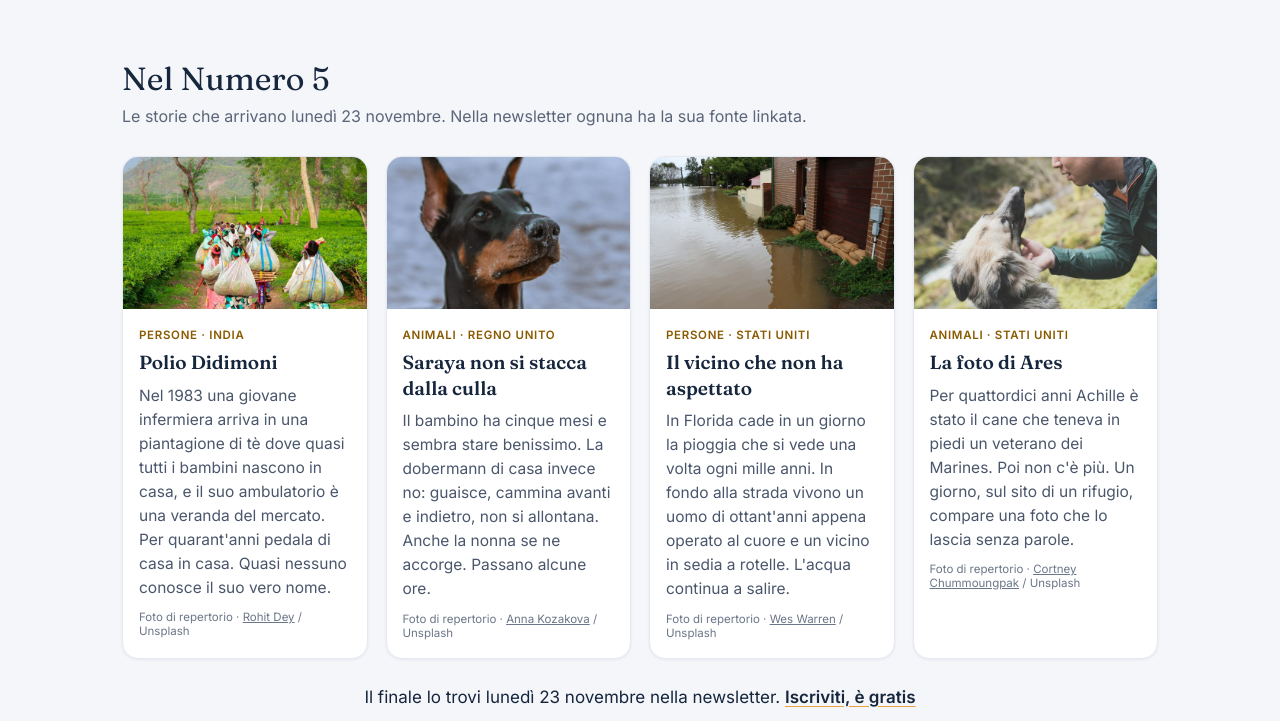
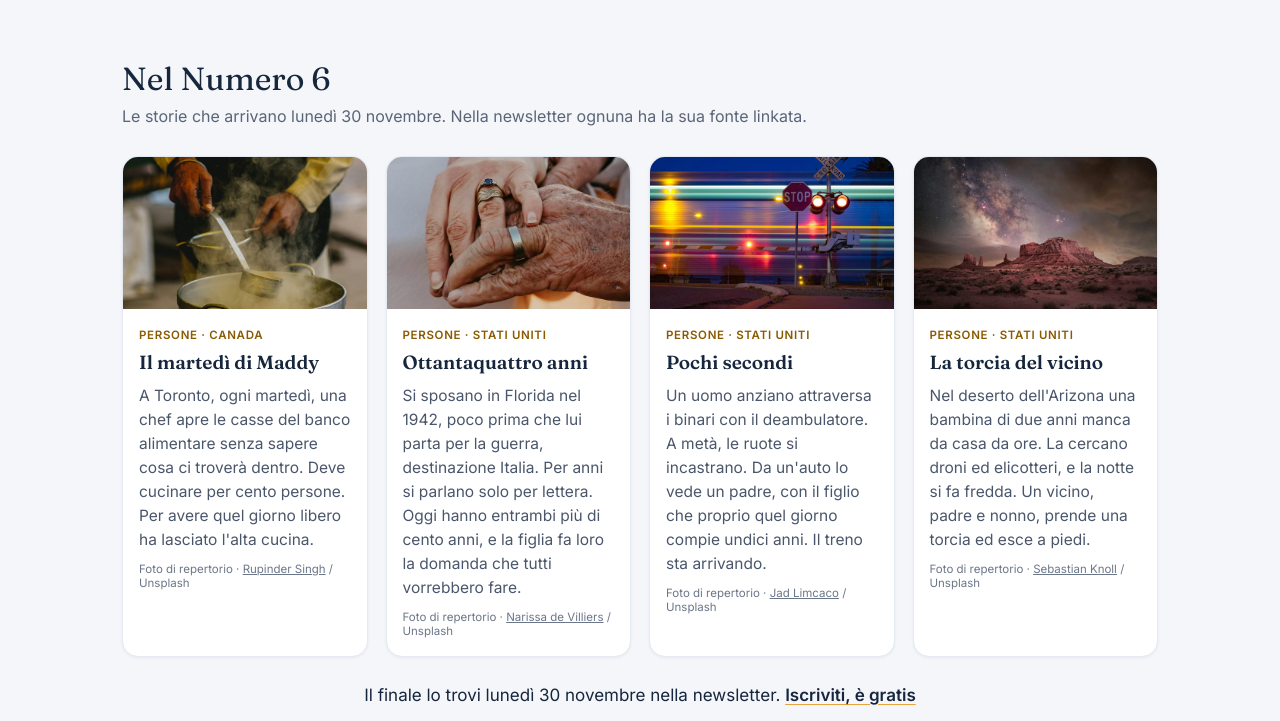
Before and after one commit to alvincatanese/buonaluce-web, a plain HTML site: page index.html in a window 1280 px wide. Shown: the part 719-1440 px from the top of the page. Drawn offline with Linux system fonts and the light colour scheme.

Commit message:
Home: Nel Numero 6 (Maddy, Ottantaquattro anni, Pochi secondi, La torcia del vicino)
Co-Authored-By: Claude Opus 5.5 <noreply@anthropic.com>

```diff
--- a/index.html
+++ b/index.html
@@ -169,7 +169,7 @@ footer small{color:var(--muted);font-size:12.5px;line-height:1.6}
 <main id="contenuto">
 <div class="hero" id="iscriviti">
   <div class="in">
-    <span class="kick">Numero 5 — in arrivo lunedì 23 novembre</span>
+    <span class="kick">Numero 6 — in arrivo lunedì 30 novembre</span>
     <h1>Buone notizie.<br>Buona luce.</h1>
     <p class="sub">Ogni lunedì, cinque minuti di storie vere che fanno bene, da tutto il mondo, <b>verificate una per una</b>.</p>
     <div class="bh-embed"><script async src="https://subscribe-forms.beehiiv.com/v3/loader.js" data-beehiiv-form="6dc48978-a705-4f5b-9cf0-eadd3475f4ca"></script><div class="bh-fallback" hidden><a class="bh-btn" href="https://subscribe-forms.beehiiv.com/v3/forms/50bc8902-d72d-435a-9a55-a14037c3e45b?referrer=https%253A%252F%252Fbuonaluce.it%252F">Iscriviti</a></div></div>
@@ -185,47 +185,47 @@ footer small{color:var(--muted);font-size:12.5px;line-height:1.6}
 <section class="blocks" id="numeri" aria-labelledby="t-numeri">
   <div class="wrap">
     <!-- PROSSIMO-NUMERO:INIZIO (generato da strumenti/aggiorna_home.py: non modificare a mano) -->
-    <h2 class="sec" id="t-numeri">Nel Numero 5</h2>
-    <p class="secsub">Le storie che arrivano lunedì 23 novembre. Nella newsletter ognuna ha la sua fonte linkata.</p>
+    <h2 class="sec" id="t-numeri">Nel Numero 6</h2>
+    <p class="secsub">Le storie che arrivano lunedì 30 novembre. Nella newsletter ognuna ha la sua fonte linkata.</p>
     <div class="grid">
       <article class="card">
-        <figure class="top"><img src="img/card-foto-gita.jpg" alt="Lavoratrici con grandi sacchi tra i filari di una piantagione di tè (foto di repertorio)" width="640" height="400" loading="lazy"></figure>
+        <figure class="top"><img src="img/card-foto-maddy.jpg" alt="Una persona mescola una grande pentola fumante (foto di repertorio)" width="640" height="400" loading="lazy"></figure>
         <div class="bd">
-          <span class="tag">Persone · India</span>
-          <h3>Polio Didimoni</h3>
-          <p>Nel 1983 una giovane infermiera arriva in una piantagione di tè dove quasi tutti i bambini nascono in casa, e il suo ambulatorio è una veranda del mercato. Per quarant&#x27;anni pedala di casa in casa. Quasi nessuno conosce il suo vero nome.</p>
-          <small class="cred">Foto di repertorio · <a href="https://unsplash.com/photos/tx4i_sK0P0w" rel="noopener">Rohit Dey</a> / Unsplash</small>
+          <span class="tag">Persone · Canada</span>
+          <h3>Il martedì di Maddy</h3>
+          <p>A Toronto, ogni martedì, una chef apre le casse del banco alimentare senza sapere cosa ci troverà dentro. Deve cucinare per cento persone. Per avere quel giorno libero ha lasciato l&#x27;alta cucina.</p>
+          <small class="cred">Foto di repertorio · <a href="https://unsplash.com/photos/lkcNGqfGDDM" rel="noopener">Rupinder Singh</a> / Unsplash</small>
         </div>
       </article>
       <article class="card">
-        <figure class="top"><img src="img/card-foto-saraya.jpg" alt="Un dobermann guarda in alto (foto di repertorio)" width="640" height="400" loading="lazy"></figure>
+        <figure class="top"><img src="img/card-foto-coppia.jpg" alt="Due mani anziane intrecciate, con le fedi (foto di repertorio)" width="640" height="400" loading="lazy"></figure>
         <div class="bd">
-          <span class="tag">Animali · Regno Unito</span>
-          <h3>Saraya non si stacca dalla culla</h3>
-          <p>Il bambino ha cinque mesi e sembra stare benissimo. La dobermann di casa invece no: guaisce, cammina avanti e indietro, non si allontana. Anche la nonna se ne accorge. Passano alcune ore.</p>
-          <small class="cred">Foto di repertorio · <a href="https://unsplash.com/photos/Fbi3FyJ2Sn0" rel="noopener">Anna Kozakova</a> / Unsplash</small>
+          <span class="tag">Persone · Stati Uniti</span>
+          <h3>Ottantaquattro anni</h3>
+          <p>Si sposano in Florida nel 1942, poco prima che lui parta per la guerra, destinazione Italia. Per anni si parlano solo per lettera. Oggi hanno entrambi più di cento anni, e la figlia fa loro la domanda che tutti vorrebbero fare.</p>
+          <small class="cred">Foto di repertorio · <a href="https://unsplash.com/photos/nh6gux2AW-I" rel="noopener">Narissa de Villiers</a> / Unsplash</small>
         </div>
       </article>
       <article class="card">
-        <figure class="top"><img src="img/card-foto-rick.jpg" alt="Una strada allagata accanto a una casa con i sacchi di sabbia (foto di repertorio)" width="640" height="400" loading="lazy"></figure>
+        <figure class="top"><img src="img/card-foto-treno.jpg" alt="Un passaggio a livello di notte mentre passa un treno (foto di repertorio)" width="640" height="400" loading="lazy"></figure>
         <div class="bd">
           <span class="tag">Persone · Stati Uniti</span>
-          <h3>Il vicino che non ha aspettato</h3>
-          <p>In Florida cade in un giorno la pioggia che si vede una volta ogni mille anni. In fondo alla strada vivono un uomo di ottant&#x27;anni appena operato al cuore e un vicino in sedia a rotelle. L&#x27;acqua continua a salire.</p>
-          <small class="cred">Foto di repertorio · <a href="https://unsplash.com/photos/gngYVSjG7P4" rel="noopener">Wes Warren</a> / Unsplash</small>
+          <h3>Pochi secondi</h3>
+          <p>Un uomo anziano attraversa i binari con il deambulatore. A metà, le ruote si incastrano. Da un&#x27;auto lo vede un padre, con il figlio che proprio quel giorno compie undici anni. Il treno sta arrivando.</p>
+          <small class="cred">Foto di repertorio · <a href="https://unsplash.com/photos/Y_J0phaFy2g" rel="noopener">Jad Limcaco</a> / Unsplash</small>
         </div>
       </article>
       <article class="card">
-        <figure class="top"><img src="img/card-foto-ares.jpg" alt="Un uomo accarezza un cane in un bosco (foto di repertorio)" width="640" height="400" loading="lazy"></figure>
+        <figure class="top"><img src="img/card-foto-torcia.jpg" alt="Il deserto di notte sotto la Via Lattea (foto di repertorio)" width="640" height="400" loading="lazy"></figure>
         <div class="bd">
-          <span class="tag">Animali · Stati Uniti</span>
-          <h3>La foto di Ares</h3>
-          <p>Per quattordici anni Achille è stato il cane che teneva in piedi un veterano dei Marines. Poi non c&#x27;è più. Un giorno, sul sito di un rifugio, compare una foto che lo lascia senza parole.</p>
-          <small class="cred">Foto di repertorio · <a href="https://unsplash.com/photos/wKx3ne6QGPE" rel="noopener">Cortney Chummoungpak</a> / Unsplash</small>
+          <span class="tag">Persone · Stati Uniti</span>
+          <h3>La torcia del vicino</h3>
+          <p>Nel deserto dell&#x27;Arizona una bambina di due anni manca da casa da ore. La cercano droni ed elicotteri, e la notte si fa fredda. Un vicino, padre e nonno, prende una torcia ed esce a piedi.</p>
+          <small class="cred">Foto di repertorio · <a href="https://unsplash.com/photos/vKYSvZqu_1I" rel="noopener">Sebastian Knoll</a> / Unsplash</small>
         </div>
       </article>
     </div>
-    <p class="teaser-cta">Il finale lo trovi lunedì 23 novembre nella newsletter. <a href="#iscriviti">Iscriviti, è gratis</a></p>
+    <p class="teaser-cta">Il finale lo trovi lunedì 30 novembre nella newsletter. <a href="#iscriviti">Iscriviti, è gratis</a></p>
     <!-- PROSSIMO-NUMERO:FINE -->
   </div>
 </section>
```
Also changed, not shown: img/card-foto-coppia.jpg (added), img/card-foto-maddy.jpg (added), img/card-foto-torcia.jpg (added), img/card-foto-treno.jpg (added), img/foto-coppia.jpg (added), img/foto-maddy.jpg (added), img/foto-torcia.jpg (added), img/foto-treno.jpg (added).
